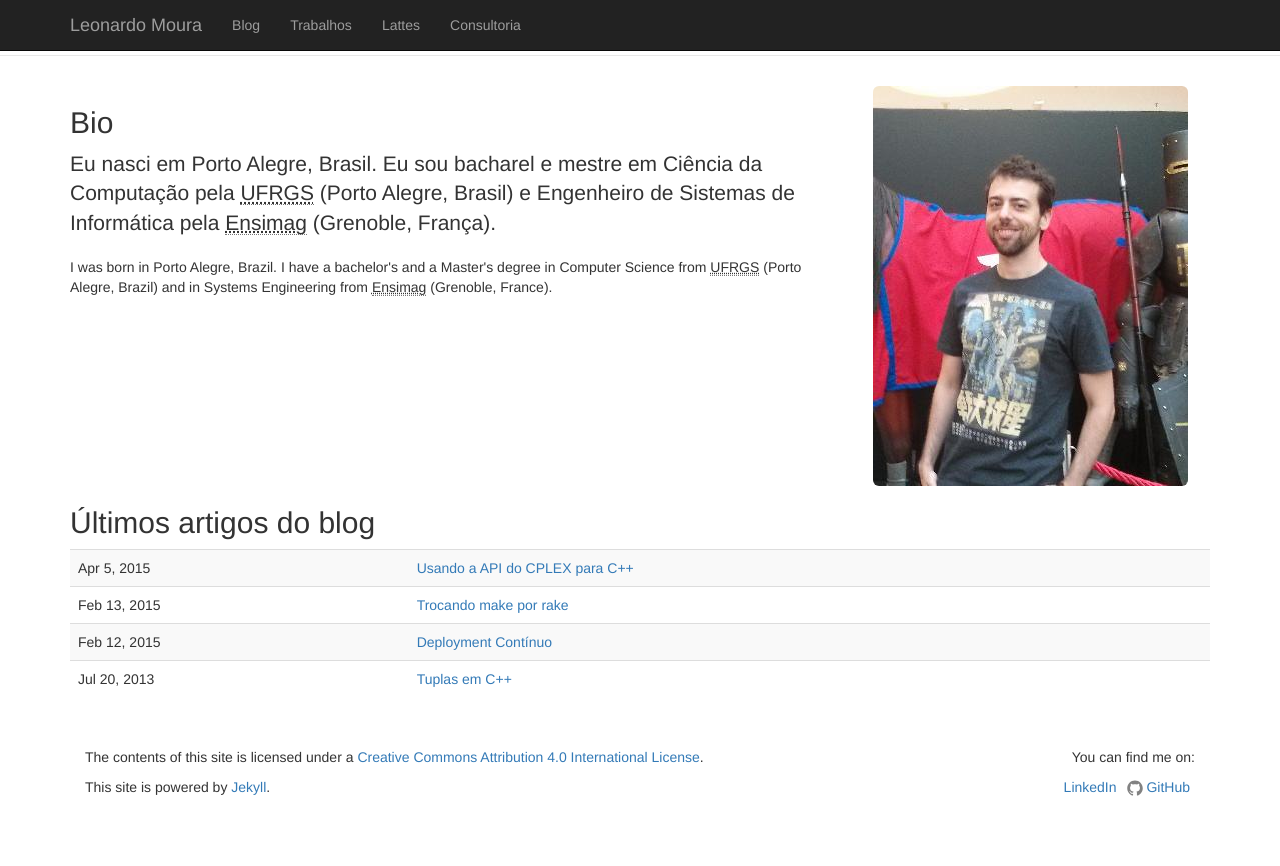
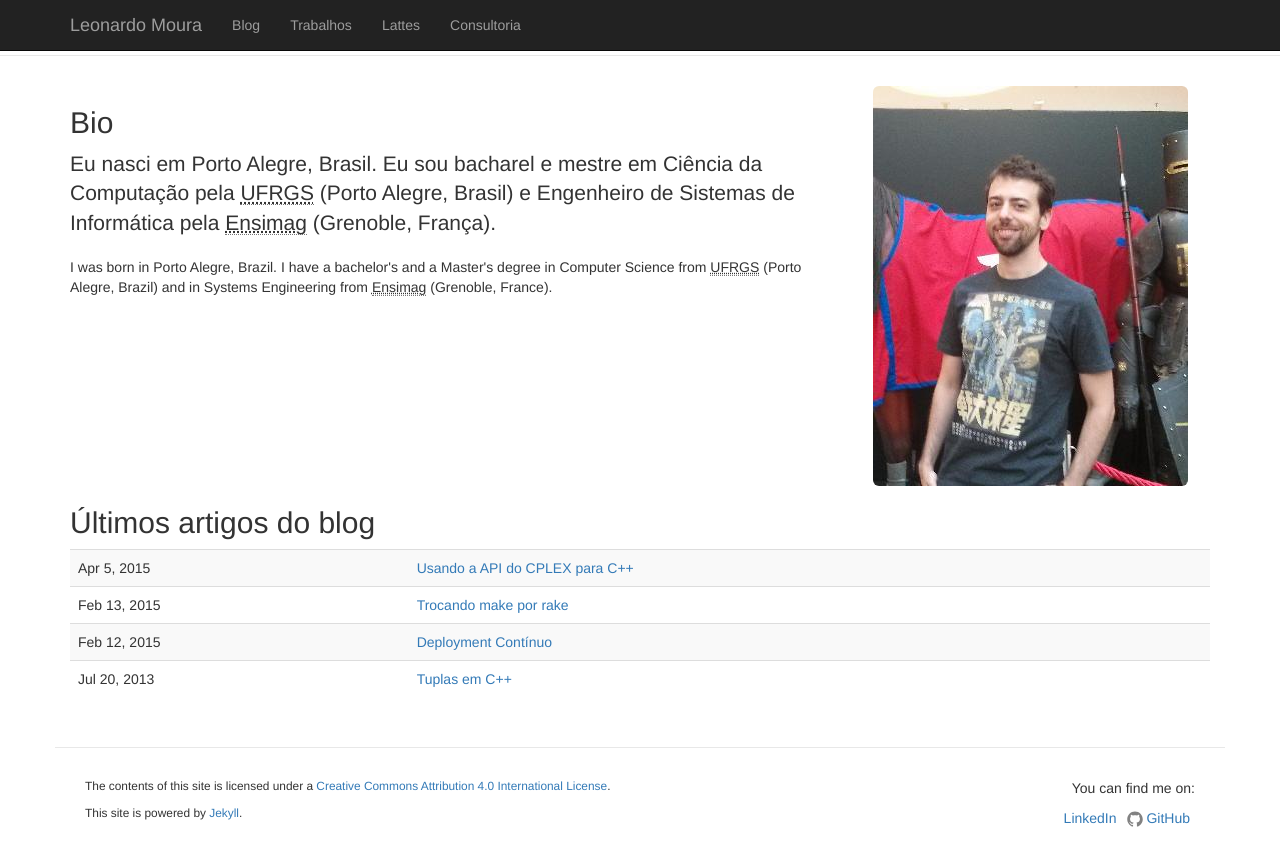
Before and after one commit to lfsmoura/lfsmoura.github.io, a Jekyll site: the page built from index.html, in a window 1280 px wide. Shown: the top 866 px of the page. Built offline with Jekyll 4.4.1, drawn with Linux system fonts in a browser that asks for light colours; nearby versions of some CDN libraries; Markdown is read by kramdown in place of the engine named in the settings.

Commit message:
fix css; fix projects data

```diff
--- a/_data/projects.yml
+++ b/_data/projects.yml
@@ -17,7 +17,7 @@
 
 - title: BomberRage
   desc: Baseado em Bomber Man, feito como projeto final da cadeira de Classificação e Pesquisa de Dados
-  lastudapte: 2008/01
+  lastupdate: 2008/01
 
 - title: Tetris
   type: game
--- a/_includes/footer.html
+++ b/_includes/footer.html
@@ -1,9 +1,9 @@
 <footer class="site-footer container">
     <div class="col-md-9">
-      <p>
+      <p class="small">
         The contents of this site is licensed under a <a rel="license" href="http://creativecommons.org/licenses/by/4.0/">Creative Commons Attribution 4.0 International License</a>.
       </p>
-      <p>
+      <p class="small">
         This site is powered by <a href="http://jekyllrb.com/">Jekyll</a>.
       </p>
     </div>
--- a/_sass/_base.scss
+++ b/_sass/_base.scss
@@ -1,3 +1,8 @@
+.site-footer {
+  border-top: 1px solid $grey-color-light;
+  padding: $spacing-unit 0;
+}
+
 /**
  * Icons
  */
```
